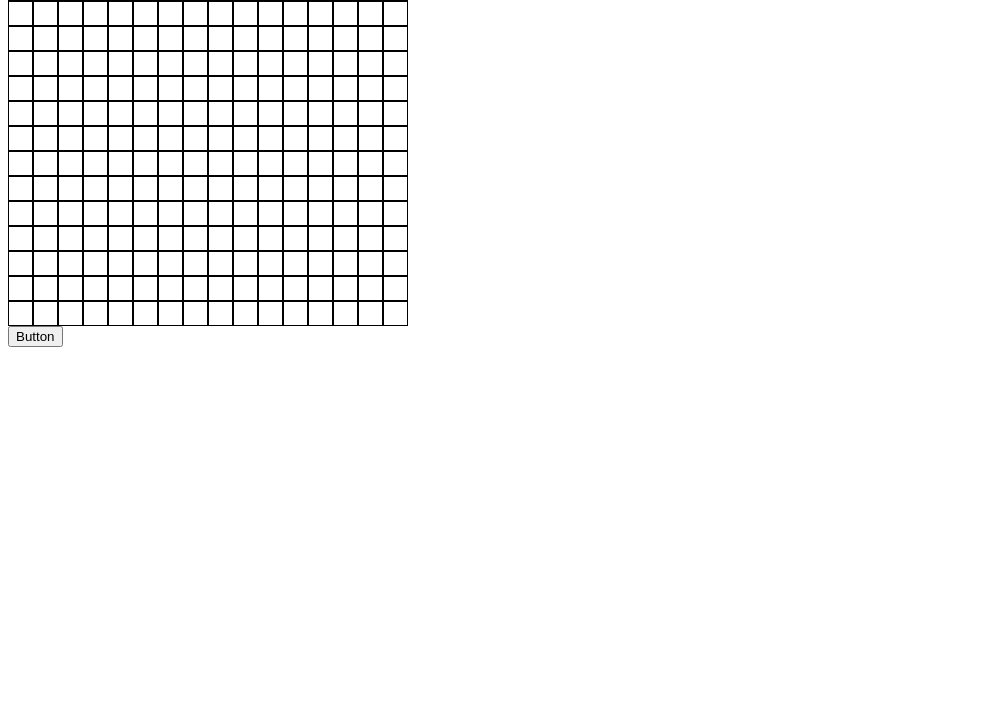
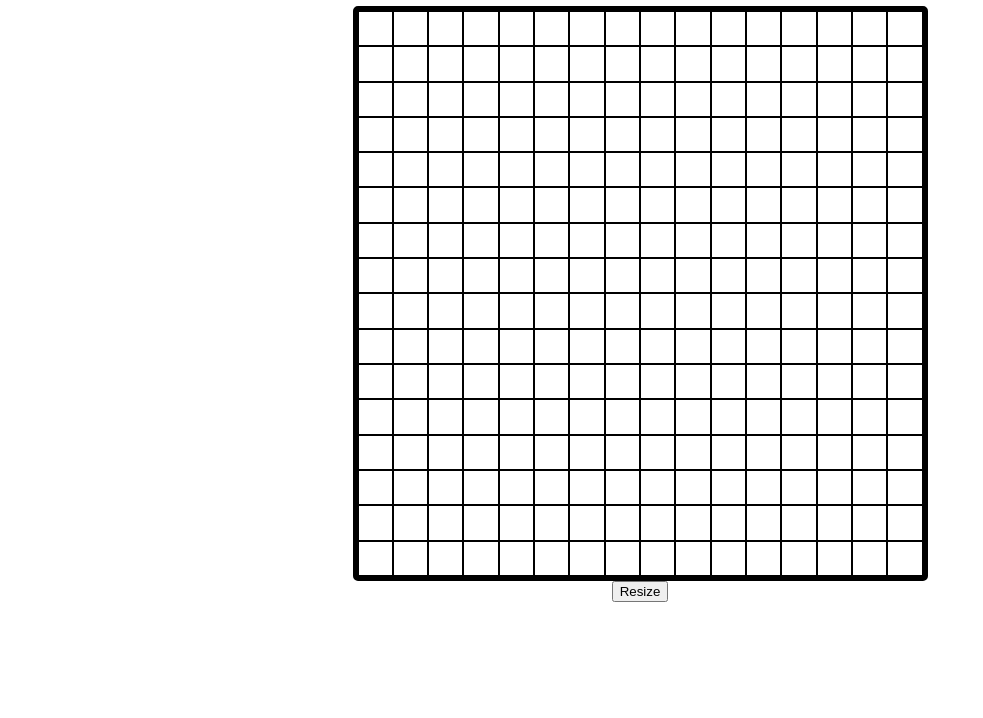
Before and after one commit to T-W-Smith/Odin-Etch_a_Sketch, a plain HTML site: page index.html in a window 1280 px wide. Shown: the part 82-800 px from the top of the page, without its empty margins (0-983 px from the left). Drawn offline with Linux system fonts and the light colour scheme.

Commit message:
Prevent the grid box from scaling improperly when changing the grid size.

```diff
--- a/index.html
+++ b/index.html
@@ -8,10 +8,11 @@
         <link rel="stylesheet" href="style.css">
     </head>
     <body>
-        <div class="container" id="grids">
-
+        <div class="container">
+            <h1>Etch-a-Sketch</h1>
+            <div id="grids"></div>
+            <button class="button" id="sizeBtn">Resize</button>
         </div>
-        <button class="button" id="sizeBtn">Button</button>
     </body>
 
     <script src="script.js"></script>
--- a/script.js
+++ b/script.js
@@ -6,7 +6,8 @@ const sizeBtn = document.getElementById('sizeBtn');
 sizeBtn.addEventListener('click', changeGridSize);
 
 function displayGrid() {
-    grids.style.gridTemplateColumns = 'repeat(' + gridSize + ', 25px [col-start])';
+    grids.style.gridTemplateColumns = 'repeat(' + gridSize + ', 2fr)';
+    grids.style.gridTemplateRows = 'repeat(' + gridSize + ', 2fr)';
 
     for (i = 1; i < (gridSize * gridSize) + 1; i++)
     {
@@ -29,7 +30,7 @@ function changeColors(e) {
 
 function changeGridSize() {
     gridSize = prompt('How big?');
-    if(gridSize > 100){
+    if(gridSize > 64){
         console.log('Too big of a number');
     }
     else if(gridSize < 1){
--- a/style.css
+++ b/style.css
@@ -1,14 +1,25 @@
 * {
-box-sizing: border-box;
+    box-sizing: border-box;
+    font-family: Arial, Helvetica, sans-serif;
 }
 
 .container {
-display: grid;
-grid-template-columns: repeat(16, 25px [col-start]);
+    display: flex;
+    justify-content: center;
+    align-items: center;
+    flex-direction: column;
+}
+
+#grids {
+    display: inline-grid;
+    grid-template-columns: repeat(16, 2fr);
+    grid-template-rows: repeat(16, 2fr);
+    border: 5px solid black;
+    border-radius: 5px;
+    height: 575px;
+    width: 575px;
 }
 
 #gridBox {
-border: 1px solid black;
-height: 25px;
-width: 25px;
+    border: 1px solid black;
 }
```
